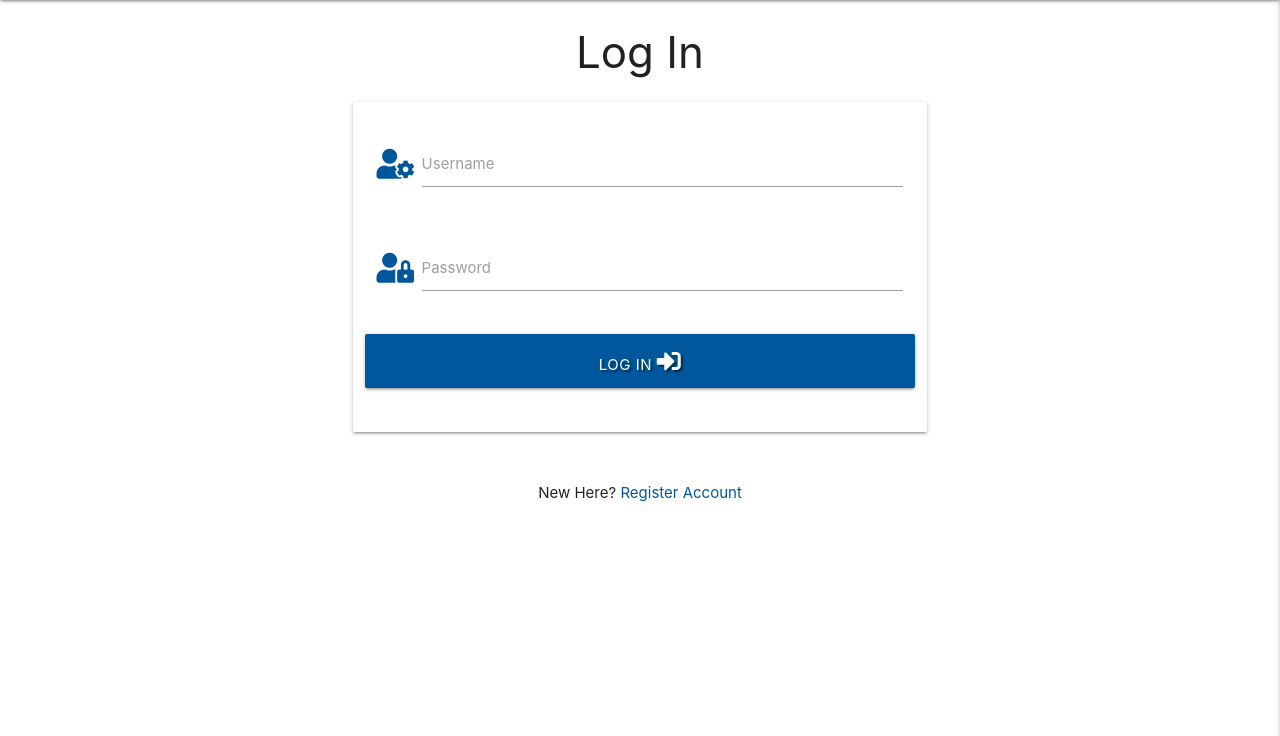
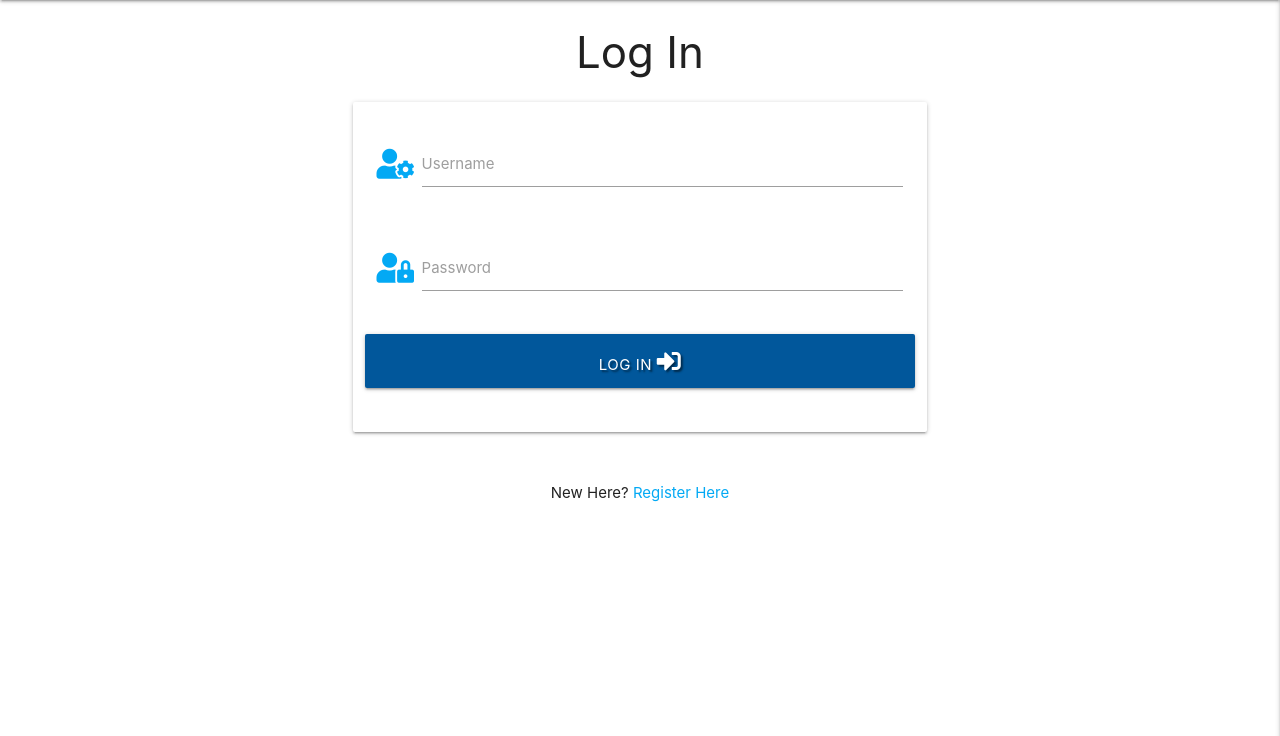
Before and after one commit to Davej66/book-club, a Flask app: page /login in a window 1280 px wide. Shown: the part 64-800 px from the top of the page. Run offline with Flask 2, Linux system fonts and the light colour scheme; some libraries are stand-ins or nearby versions.

Commit message:
Updating login.html styling

```diff
--- a/templates/login.html
+++ b/templates/login.html
@@ -6,25 +6,23 @@
     <div class="row">
         <form class="col s12 m8 offset-m2" method="POST" action="{{ url_for('login') }}">
             <div class="card-panel">
-                <!-- username -->
-                <div class="row">
-					<div class="input-field col s12">
-						<i class="fas fa-user-cog prefix light-blue-text text-darken-4"></i>
-						<input id="username" name="username" type="text" minlength="5"
-                            maxlength="15" pattern="^[a-zA-Z0-9]{5,15}$" class="validate" required>
-						<label for="username">Username</label>
-					</div>
-                </div>
-                <!-- passowrd -->
+                <!--Username-->
                 <div class="row">
                     <div class="input-field col s12">
-						<i class="fas fa-user-lock prefix light-blue-text text-darken-4"></i>
-                        <input id="password" name="password" type="password" minlength="5"
-                            maxlength="15" pattern="^[a-zA-Z0-9]{5,15}$" class="validate" required>
+                        <i class="fas fa-user-cog prefix light-blue-text darken-4"></i>
+                        <input id="username" name="username" type="text" minlength="5" maxlength="15" pattern="^[a-zA-Z0-9]{5,15}$" class="validate" required>
+                        <label for="username">Username</label>
+                      </div>
+                </div>
+                <!--password-->
+                <div class="row">
+                    <div class="input-field col s12">
+                        <i class="fas fa-user-lock prefix light-blue-text darken-4"></i>
+                        <input id="password" name="password" type="password" minlength="5" maxlength="15" pattern="^[a-zA-Z0-9]{5,15}$" class="validate" required>
                         <label for="password">Password</label>
                     </div>
                 </div>
-                <!-- login -->
+                <!--logon-->
                 <div class="row">
                     <button type="submit" class="col s12 btn-large light-blue darken-4 text-shadow">
                         Log In <i class="fas fa-sign-in-alt"></i>
@@ -38,7 +36,7 @@
         <div class="col s12">
             <p class="center-align">
                 New Here?
-                <a href="{{ url_for('register') }}" class="light-blue-text text-darken-4">Register Account</a>
+                <a href="{{ url_for('register') }}" class="light-blue-text text-darken-">Register Here</a>
             </p>
         </div>
     </div>
```
